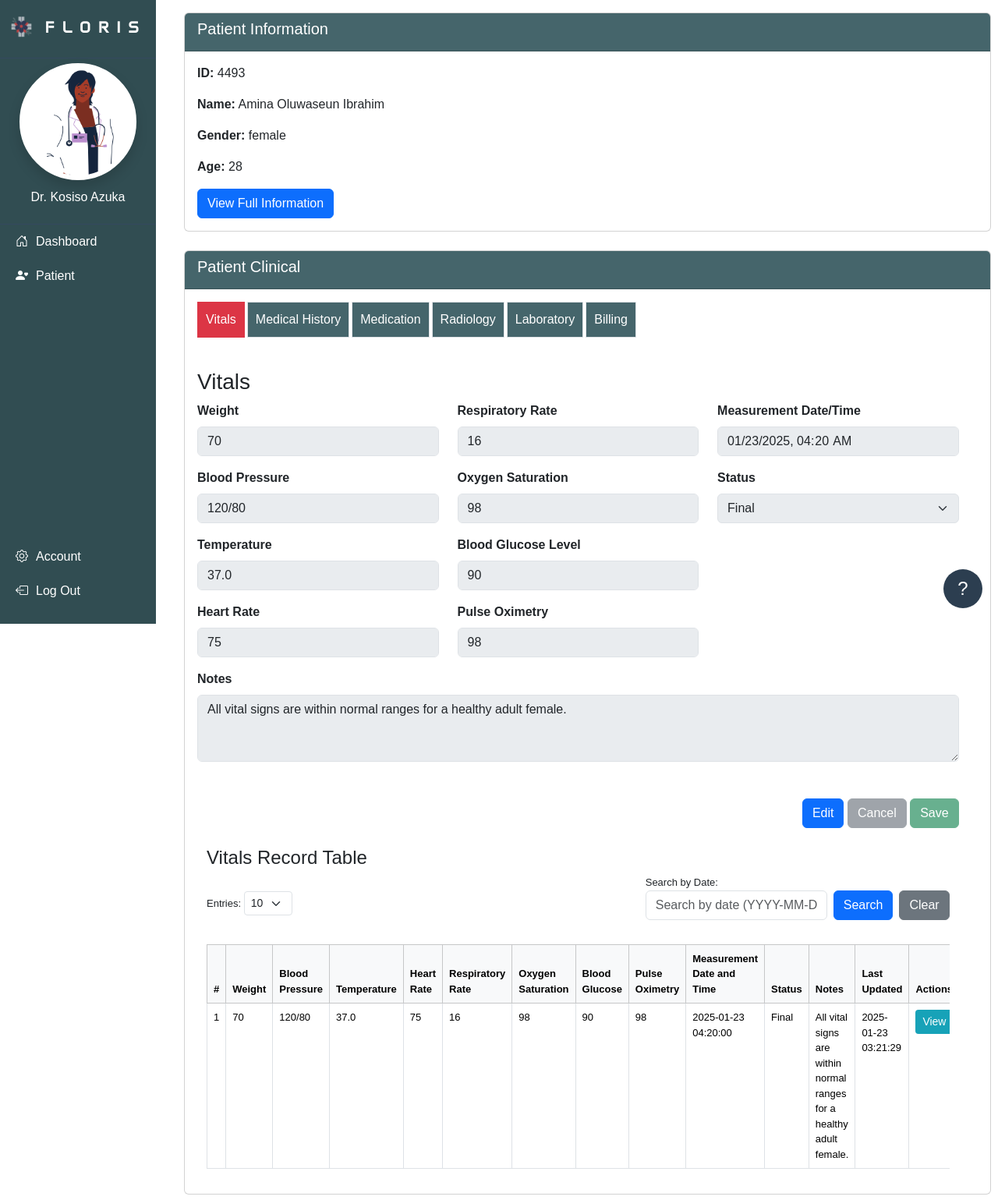
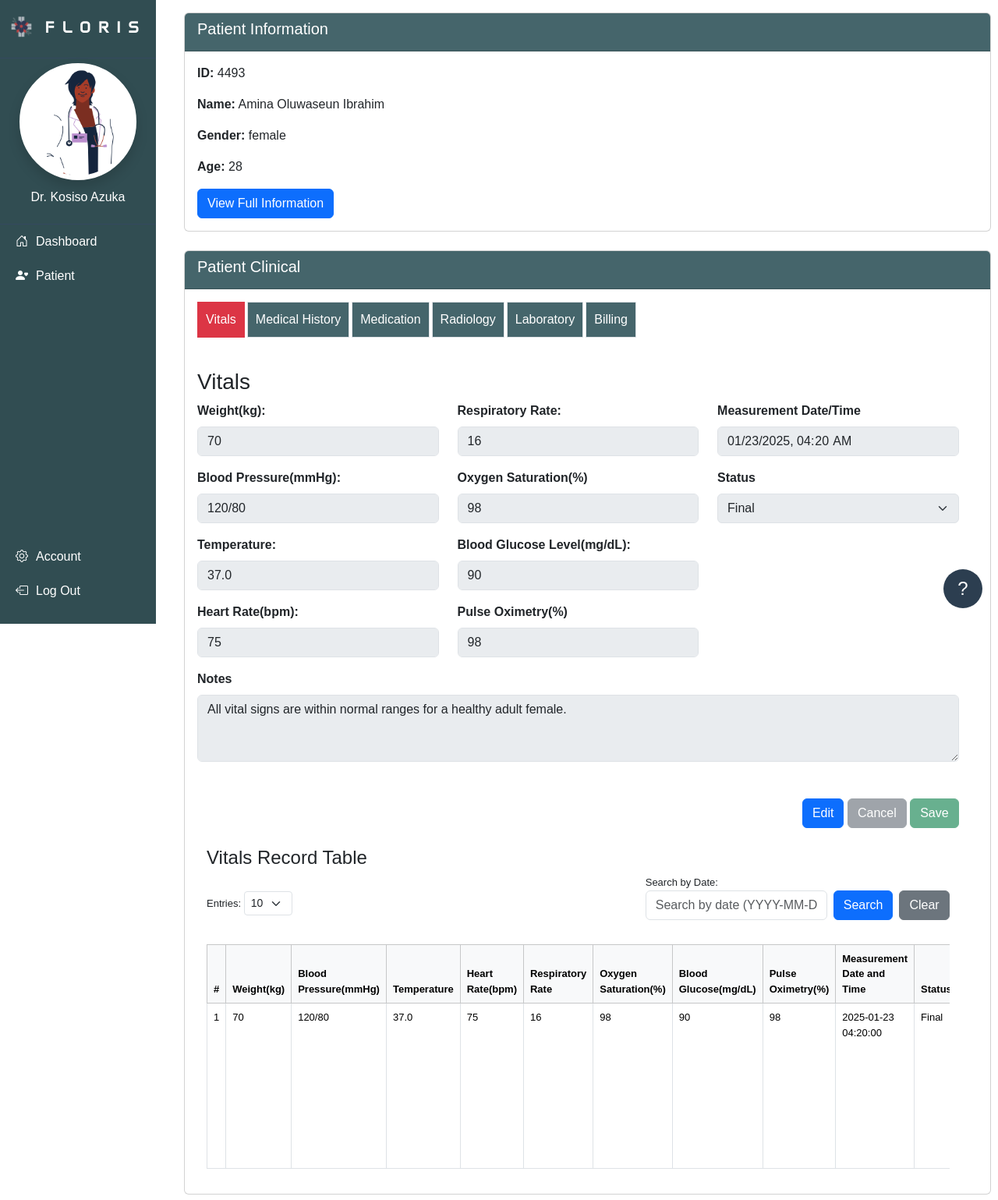
Before and after one commit to azukaegoo/Floris-Electronic-Health-Record, a Flask app: page /view-vitals-record/1 in a window 1280 px wide. Shown: the top 1539 px of the page at 78% size. Run offline with Flask 3, Linux system fonts and the light colour scheme; a user stored in the database is signed in; some libraries are stand-ins or nearby versions.

Commit message:
updating

```diff
--- a/templates/add_patient.html
+++ b/templates/add_patient.html
@@ -237,7 +237,7 @@
                                     <textarea class="form-control" id="Emergency_address" rows="3" name="emergency_address" disabled>{{ emergency_contact.address if emergency_contact else '' }}</textarea>
                                 </div>
                                  <div class="mb-3">
-                                    <label for="validityContact" class="form-label mt-2">Email:</label>
+                                    <label for="validityContact" class="form-label mt-2">Validity of Contact:</label>
                                     <input type="text" class="form-control" id="validityContact" name="validityContact" value="{{ emergency_contact.validity_of_contact if emergency_contact else '' }}" disabled>
                                 </div>
                             </div>
--- a/templates/patient_clinical.html
+++ b/templates/patient_clinical.html
@@ -67,25 +67,25 @@
 
                                             <!-- Weight -->
                                             <div class="mb-3">
-                                                <label for="weight" class="form-label">Weight</label>
+                                                <label for="weight" class="form-label">Weight(kg):</label>
                                                 <input type="text" class="form-control" id="weight" placeholder="Enter weight (kg)" name="weight" value="{{ vit_record.weight if vit_record else '' }}" disabled >
                                             </div>
 
                                             <!-- Blood Pressure -->
                                             <div class="mb-3">
-                                                <label for="bloodPressure" class="form-label">Blood Pressure</label>
+                                                <label for="bloodPressure" class="form-label">Blood Pressure(mmHg): </label>
                                                 <input type="text" class="form-control" id="bloodPressure" placeholder="Enter blood pressure (e.g., 120/80 mmHg)" name="bloodPressure" value="{{ vit_record.blood_pressure if vit_record else '' }}" disabled>
                                             </div>
 
                                             <!-- Temperature -->
                                             <div class="mb-3">
-                                                <label for="temperature" class="form-label">Temperature</label>
+                                                <label for="temperature" class="form-label">Temperature:</label>
                                                 <input type="text" class="form-control" id="temperature"  placeholder="Enter temperature (°C)" name="temperature" value="{{ vit_record.temperature if vit_record else '' }}" disabled>
                                             </div>
 
                                             <!-- Heart Rate -->
                                             <div class="mb-3">
-                                                <label for="heartRate" class="form-label">Heart Rate</label>
+                                                <label for="heartRate" class="form-label">Heart Rate(bpm):</label>
                                                 <input type="text" class="form-control" id="heartRate" placeholder="Enter heart rate (beats/min)" name="heartRate" value="{{ vit_record.heart_rate if vit_record else '' }}" disabled>
                                             </div>
                                         </div>
@@ -93,25 +93,25 @@
                                         <div class="col-md-4">
                                             <!-- Respiratory Rate -->
                                             <div class="mb-3">
-                                                <label for="respiratoryRate" class="form-label">Respiratory Rate</label>
+                                                <label for="respiratoryRate" class="form-label">Respiratory Rate:</label>
                                                 <input type="text" class="form-control" id="respiratoryRate" placeholder="Enter respiratory rate (breaths/min)" name="respiratoryRate" value="{{ vit_record.respiratory_rate if vit_record else '' }}" disabled>
                                             </div>
 
                                             <!-- Oxygen Saturation -->
                                             <div class="mb-3">
-                                                <label for="oxygenSaturation" class="form-label">Oxygen Saturation</label>
+                                                <label for="oxygenSaturation" class="form-label">Oxygen Saturation(%)</label>
                                                 <input type="text" class="form-control" id="oxygenSaturation"  placeholder="Enter oxygen saturation (%)" name="oxygenSaturation" value="{{ vit_record.oxygen_saturation if vit_record else '' }}" disabled>
                                             </div>
 
                                             <!-- Blood Glucose Level -->
                                             <div class="mb-3">
-                                                <label for="bloodGlucose" class="form-label">Blood Glucose Level</label>
+                                                <label for="bloodGlucose" class="form-label">Blood Glucose Level(mg/dL):</label>
                                                 <input type="text" class="form-control" id="bloodGlucose" placeholder="Enter blood glucose (mg/dL)" name="bloodGlucose" value="{{ vit_record.blood_glucose if vit_record else '' }}" disabled>
                                             </div>
 
                                             <!-- Pulse Oximetry -->
                                             <div class="mb-3">
-                                                <label for="pulseOximetry" class="form-label">Pulse Oximetry</label>
+                                                <label for="pulseOximetry" class="form-label">Pulse Oximetry(%)</label>
                                                 <input type="text" class="form-control" id="pulseOximetry"  placeholder="Enter pulse oximetry (%)" name="pulseOximetry" value="{{ vit_record.pulse_oximetry if vit_record else '' }}" disabled>
                                             </div>
                                         </div>
@@ -191,14 +191,14 @@
                                             <thead class="table-light">
                                             <tr>
                                                 <th>#</th>
-                                                <th>Weight</th>
-                                                <th>Blood Pressure</th>
+                                                <th>Weight(kg)</th>
+                                                <th>Blood Pressure(mmHg)</th>
                                                 <th>Temperature</th>
-                                                <th>Heart Rate</th>
+                                                <th>Heart Rate(bpm)</th>
                                                 <th>Respiratory Rate</th>
-                                                <th>Oxygen Saturation</th>
-                                                <th>Blood Glucose</th>
-                                                <th>Pulse Oximetry</th>
+                                                <th>Oxygen Saturation(%)</th>
+                                                <th>Blood Glucose(mg/dL)</th>
+                                                <th>Pulse Oximetry(%)</th>
                                                 <th>Measurement Date and Time</th>
                                                 <th>Status</th>
                                                 <th>Notes</th>
```
